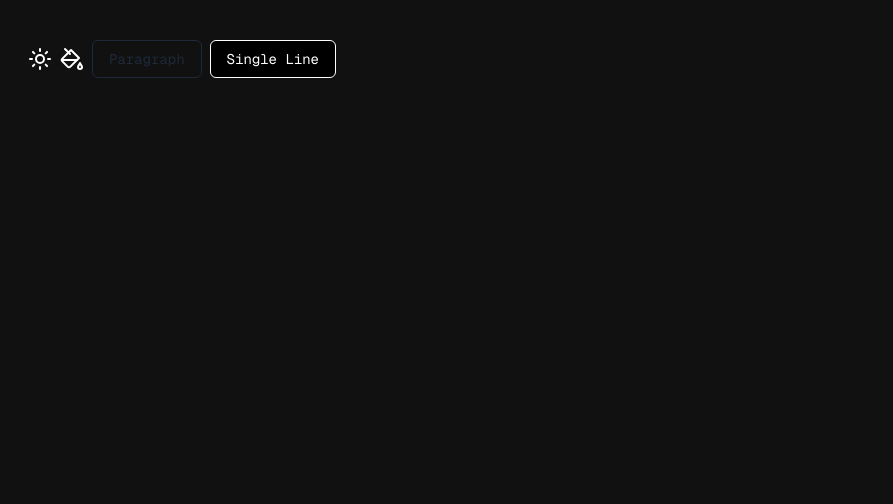
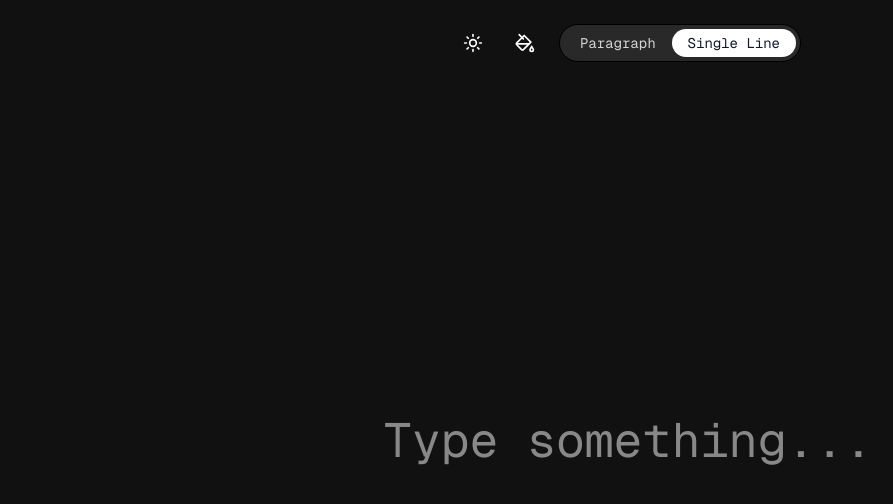
Before and after one commit to Animesh0203/shoutYourDream, a Next.js app: page / in a window 1280 px wide. Both pictures are taken after a click on the button "Single Line". Shown: the top 504 px of the page, without its empty margins (12-905 px from the left). Built offline with nearby package versions, Linux system fonts and the light colour scheme.

Commit message:
UI/UX update

```diff
--- a/app/page.js
+++ b/app/page.js
@@ -3,7 +3,7 @@
 import { useState, useEffect } from "react";
 import ColorPicker from "./components/ColorPicker";
 import Button from "./components/button";
-import { Sun, PaintBucket } from "lucide-react";
+import { Sun, PaintBucket, X, ArrowDownUp } from "lucide-react";
 import { motion, AnimatePresence } from "framer-motion";
 import GradientPicker from "./components/GradientPicker";
 
@@ -38,11 +38,21 @@ export default function Home() {
     if (savedColors) {
       setGradientColors(JSON.parse(savedColors));
     }
+    const savedCenterX = localStorage.getItem("gradientCenterX");
+    if (savedCenterX) {
+      setGradientCenterX(parseInt(savedCenterX, 10));
+    }
+    const savedCenterY = localStorage.getItem("gradientCenterY");
+    if (savedCenterY) {
+      setGradientCenterY(parseInt(savedCenterY, 10));
+    }
   }, []);
 
   useEffect(() => {
     localStorage.setItem("gradient-colors", JSON.stringify(gradientColors));
-  }, [gradientColors]);
+    localStorage.setItem("gradientCenterX", gradientCenterX);
+    localStorage.setItem("gradientCenterY", gradientCenterY);
+  }, [gradientColors, gradientCenterX, gradientCenterY]);
 
 
   return (
@@ -52,61 +62,69 @@ export default function Home() {
           ? { backgroundImage: gradientBg }
           : { backgroundColor: bgColor }
       }
-      className="relative min-h-screen w-full transition-all"
+      className="relative font-mono min-h-screen w-full transition-colors duration-300"
     >
-      {/* Top Controls */}
-      <div
-        className="absolute flex flex-wrap gap-2 px-4 py-4 sm:px-10 sm:py-10 items-center z-20"
-        style={{ color: textColor }}
-      >
-        <Sun className="cursor-pointer" onClick={flipColors} />
-        <PaintBucket
-          className="cursor-pointer"
+      {/* Top Controls - Simplified */}
+      <div className="absolute top-0 left-0 right-0 flex justify-center gap-4 p-6 z-20">
+        <button
+          onClick={flipColors}
+          className="p-2 rounded-full hover:bg-white/10 transition-colors"
+          style={{ color: textColor }}
+          aria-label="Flip colors"
+        >
+          <Sun size={20} />
+        </button>
+
+        <button
           onClick={() => setShowColorPicker(!showColorPicker)}
-        />
-        <Button
-          onClick={() => setTextType(1)}
-          text="Paragraph"
-          style={{ color: textColor, backgroundColor: bgColor }}
-          className={`px-3 py-1 rounded-md text-sm ${textType === 1 ? "bg-black text-white" : ""
-            }`}
-        />
-        <Button
-          onClick={() => setTextType(2)}
-          text="Single Line"
-          style={{ color: textColor, backgroundColor: bgColor }}
-          className={`px-3 py-1 rounded-md text-sm ${textType === 2 ? "bg-black text-white" : ""
-            }`}
-        />
+          className="p-2 rounded-full hover:bg-white/10 transition-colors"
+          style={{ color: textColor }}
+          aria-label="Color picker"
+        >
+          <PaintBucket size={20} />
+        </button>
+
+        <div className="flex bg-white/10 border border-black backdrop-blur-sm rounded-full p-1">
+          <button
+            onClick={() => setTextType(1)}
+            className={`px-4 py-1 rounded-full text-sm transition-colors ${textType === 1 ? "bg-white text-gray-900" : "text-white/80 hover:text-white"}`}
+          >
+            Paragraph
+          </button>
+          <button
+            onClick={() => setTextType(2)}
+            className={`px-4 py-1 rounded-full text-sm transition-colors ${textType === 2 ? "bg-white text-gray-900" : "text-white/80 hover:text-white"}`}
+          >
+            Single Line
+          </button>
+        </div>
       </div>
 
-      {/* Editable Text Area */}
+      {/* Editable Text Area - Cleaner */}
       <div
-        className="font-mono min-h-screen flex items-center justify-center p-4 pt-32 sm:pt-40"
-        style={
-          isGradientEnabled && gradientBg
-            ? { backgroundImage: gradientBg, color: textColor }
-            : { backgroundColor: bgColor, color: textColor }
-        }
+        className="font-mono min-h-screen flex items-center justify-center p-4 pt-24"
+        style={{ color: textColor }}
       >
         {textType === 2 && (
           <input
             type="text"
-            className="focus:outline-none w-full max-w-3xl text-2xl sm:text-4xl p-2 bg-transparent"
+            className="focus:outline-none w-full max-w-3xl text-3xl sm:text-5xl p-2 bg-transparent text-center placeholder-white/50"
             style={{ color: textColor }}
+            placeholder="Type something..."
           />
         )}
         {textType === 1 && (
           <textarea
-            className="focus:outline-none w-full max-w-3xl text-xl sm:text-4xl p-2 resize-none bg-transparent"
+            className="focus:outline-none w-full max-w-3xl text-xl sm:text-2xl p-2 resize-none bg-transparent text-center placeholder-white/50 leading-relaxed"
             rows={10}
             style={{ color: textColor }}
+            placeholder="Start writing your thoughts..."
           />
         )}
       </div>
 
-      {/* Color Picker Modal */}
-      <AnimatePresence>
+      {/* Color Picker Modal - Modernized */}
+       <AnimatePresence>
         {showColorPicker && (
           <motion.div
             className="fixed w-full bottom-0 right-0 z-50"
@@ -185,9 +203,10 @@ export default function Home() {
                     `;
 
                   return (
-                    <div
+                    <button
                       key={g.id}
-                      className="w-10 h-10 rounded-md cursor-pointer border border-white/20"
+                      type="button"
+                      className="w-10 h-10 rounded-md cursor-pointer border border-white/20 focus:outline-none focus:ring-2 focus:ring-pink-500"
                       style={{ backgroundImage: gradientPreview }}
                       onClick={() => {
                         // Load this gradient into the editor
@@ -200,6 +219,7 @@ export default function Home() {
                         setGradientBg(gradientPreview);
                         setIsGradientEnabled(true);
                       }}
+                      aria-label="Select gradient"
                     />
                   );
                 })}
```
Also changed, not shown: 1 other file (tests, documents, lock files or other folders).
